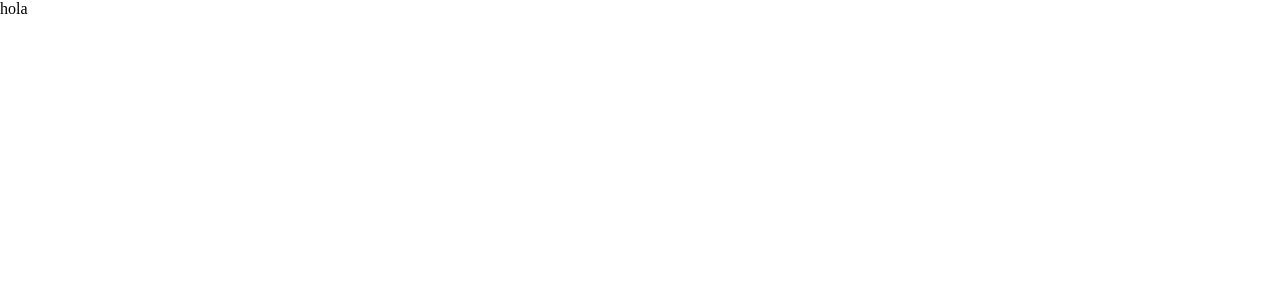
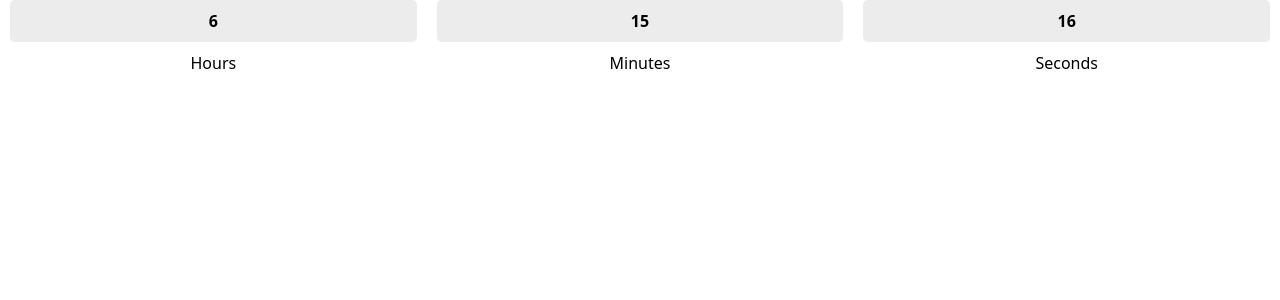
Before and after one commit to angelporlan/To-Do-List, an Angular app: page / in a window 1280 px wide. Shown: the top 300 px of the page. Built offline with nearby package versions, Linux system fonts and the light colour scheme.

Commit message:
Add counter component with initial implementatio

```diff
--- a/src/app/app.component.html
+++ b/src/app/app.component.html
@@ -1,2 +1,2 @@
-<p>hola</p>
-<router-outlet></router-outlet>
+<app-counter></app-counter>
+<!-- <router-outlet></router-outlet> -->
--- a/src/app/app.component.ts
+++ b/src/app/app.component.ts
@@ -1,11 +1,12 @@
 import { Component } from '@angular/core';
 import { CommonModule } from '@angular/common';
 import { RouterOutlet } from '@angular/router';
+import { CounterComponent } from '../components/counter/counter.component';
 
 @Component({
   selector: 'app-root',
   standalone: true,
-  imports: [CommonModule, RouterOutlet],
+  imports: [CommonModule, RouterOutlet, CounterComponent],
   templateUrl: './app.component.html',
   styleUrl: './app.component.css'
 })
--- /dev/null
+++ b/src/components/counter/counter.component.css
@@ -0,0 +1,26 @@
+article {
+    display: flex;
+    justify-content: center;
+    align-items: center;
+}
+
+.hours, .minutes, .seconds {
+    margin: 0 10px;
+    padding: 10px;
+    background-color: rgb(237, 236, 236);
+    border-radius: 5px;
+    font-weight: bold;
+}
+
+p {
+    font-family: system-ui, -apple-system, BlinkMacSystemFont, 'Segoe UI', Roboto, Oxygen, Ubuntu, Cantarell, 'Open Sans', 'Helvetica Neue', sans-serif;
+}
+
+div {
+    width: 100%;
+    text-align: center;
+}
+
+div > :last-child {
+    margin-top: 10px;
+}
--- /dev/null
+++ b/src/components/counter/counter.component.html
@@ -0,0 +1,14 @@
+<article>
+    <div>
+        <p class="hours">{{ hours }}</p>
+        <p>Hours</p>
+    </div>
+    <div>
+        <p class="minutes">{{ minutes }}</p>
+        <p>Minutes</p>
+    </div>
+    <div>
+        <p class="seconds">{{ seconds }}</p>
+        <p>Seconds</p>
+    </div>
+</article>
--- /dev/null
+++ b/src/components/counter/counter.component.ts
@@ -0,0 +1,38 @@
+import { Component } from '@angular/core';
+
+@Component({
+  selector: 'app-counter',
+  standalone: true,
+  imports: [],
+  templateUrl: './counter.component.html',
+  styleUrl: './counter.component.css'
+})
+export class CounterComponent {
+  hours: number = 0;
+  minutes: number = 0;
+  seconds: number = 0;
+  private intervalId: any;
+
+  ngOnInit() {
+    this.updateTimeRemaining();
+    this.intervalId = setInterval(() => {
+      this.updateTimeRemaining();
+    }, 1000);
+  }
+
+  ngOnDestroy() {
+    if (this.intervalId) {
+      clearInterval(this.intervalId);
+    }
+  }
+
+  private updateTimeRemaining() {
+    const now = new Date();
+    const endOfDay = new Date(now.getFullYear(), now.getMonth(), now.getDate(), 23, 59, 59, 999);
+    const timeDiff = endOfDay.getTime() - now.getTime();
+
+    this.hours = Math.floor(timeDiff / (1000 * 60 * 60));
+    this.minutes = Math.floor((timeDiff % (1000 * 60 * 60)) / (1000 * 60));
+    this.seconds = Math.floor((timeDiff % (1000 * 60)) / 1000);
+  }
+}
```
